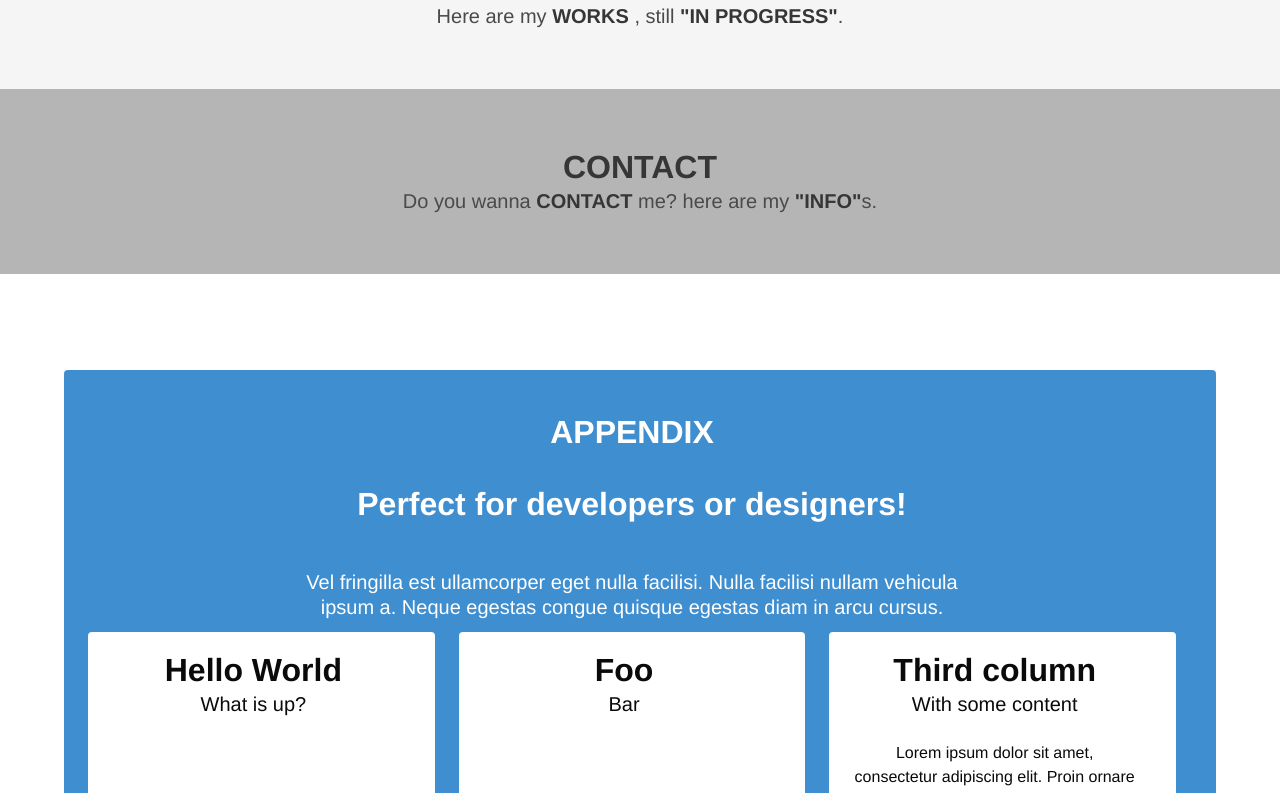
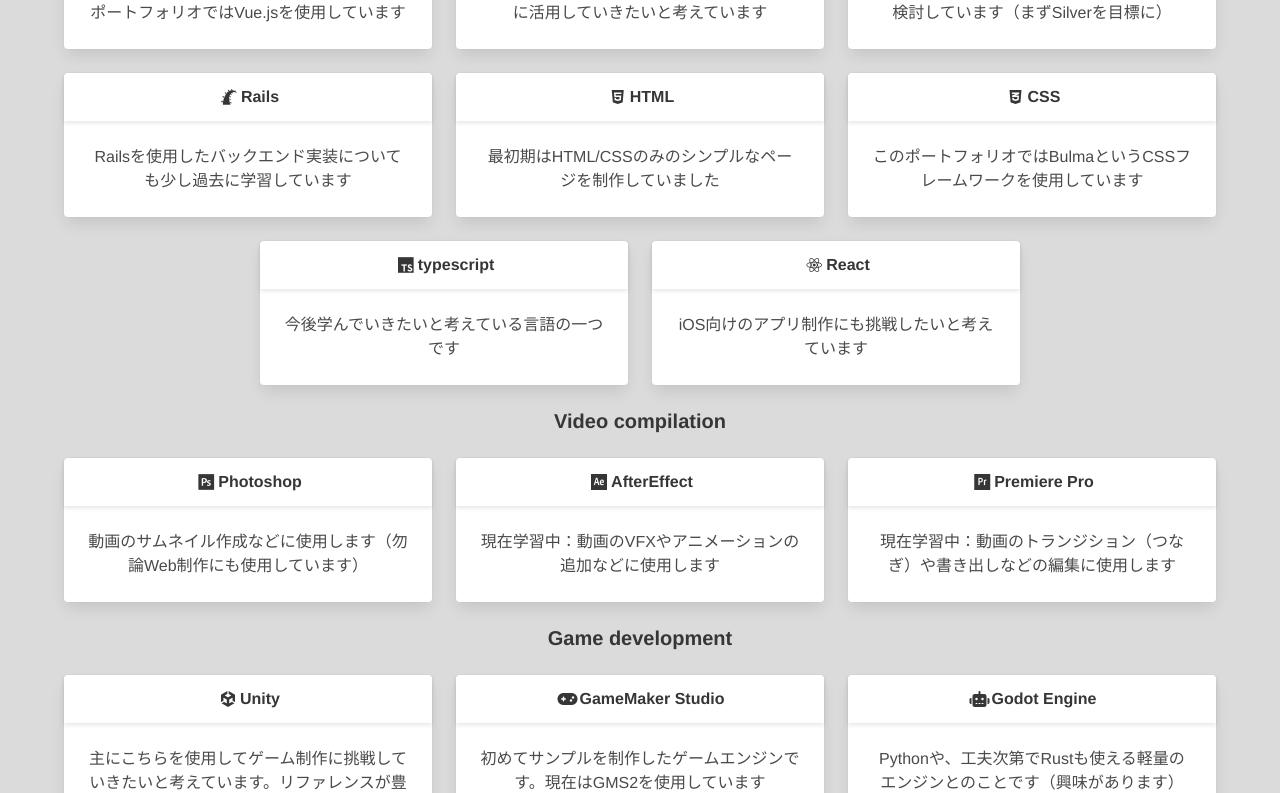
Before and after one commit to ucntkhr/portfolio_uc, a Vue app: page /#/ in a window 1280 px wide. Shown: the part 1747-2540 px from the top of the page. Built offline with nearby package versions, Linux system fonts and the light colour scheme.

Commit message:
Made Skillset/Skillcard

```diff
--- a/public/index.html
+++ b/public/index.html
@@ -9,6 +9,7 @@
     <link rel="stylesheet" href="https://cdn.jsdelivr.net/npm/bulma@0.9.1/css/bulma.min.css">
     <link href="https://fonts.googleapis.com/css?family=Source+Sans+Pro:400,700&display=swap" rel="stylesheet">
     <script src="https://kit.fontawesome.com/2c5219df41.js" crossorigin="anonymous"></script>
+    <link rel="stylesheet" href="https://cdn.jsdelivr.net/gh/devicons/devicon@v2.9.0/devicon.min.css">
 
   </head>
 
--- a/src/components/Contact.vue
+++ b/src/components/Contact.vue
@@ -1,6 +1,6 @@
 <template>
 
-	<section class="section has-background-grey-light">
+	<section id="contact" class="section has-background-grey-light">
 		<div class="intro column is-8 is-offset-2">
 			<h2 class="title">CONTACT</h2>
 			<p class="subtitle is-bold">Do you wanna <strong>CONTACT</strong> me? here are my <strong>"INFO"</strong>s.</p>
--- a/src/components/Project.vue
+++ b/src/components/Project.vue
@@ -1,6 +1,6 @@
 <template>
 
-	<section id="skill" class="section has-background-white-ter">
+	<section id="project" class="section has-background-white-ter">
 		<div class="intro column is-8 is-offset-2">
 			<h2 class="title">PROJECTS</h2>
 			<p class="subtitle">Here are my <strong>WORKS</strong> , still <strong>"IN PROGRESS"</strong>.</p>
--- /dev/null
+++ b/src/components/Skillcard.vue
@@ -0,0 +1,45 @@
+<template>
+  <div class="column is-4-desktop">
+    <div class="card">
+      <header class="card-header">
+        <p class="card-header-title is-centered">
+          <span class="icon icon-margin">
+            <i v-bind:class="icon" v-bind:style="fontSize"></i>
+          </span>
+          {{ name }}
+        </p>
+      </header>
+      <div class="card-content">
+        <div class="content">
+          <p class="pre-line">{{ desc }}</p>
+        </div>
+      </div>
+    </div>
+  </div>
+</template>
+
+<script>
+
+export default {
+  name: "Skillcard",
+
+  props: {
+    name: String,
+
+    icon: {
+      type: String,
+      default: 'fas fa-code'
+    },
+    desc: String,
+
+  },
+
+	data() {
+		return {
+			fontSize: '',
+    }
+  }
+
+}
+
+</script>
--- a/src/components/Skillset.vue
+++ b/src/components/Skillset.vue
@@ -1,10 +1,155 @@
 <template>
 
 	<section id="skill" class="section has-background-grey-lighter">
+
 		<div class="intro column is-8 is-offset-2">
 			<h2 class="title">SKILLSET</h2>
 			<p class="subtitle">Here are my special <strong>"PERKS"</strong>.</p>
 		</div>
+
+
+		<div class="container card-grid">
+
+			<h4 class="subtitle is-5 has-text-grey-darker">
+				<strong>Web development</strong>
+			</h4>
+
+			<div class="columns is-desktop is-multiline is-centered">
+				<Skillcard v-for="skill in skills.web" v-bind:key="skill.id" v-bind="skill"/>
+			</div>
+
+			<h4 class="subtitle is-5 has-text-grey-darker">
+				<strong>Video compilation</strong>
+			</h4>
+
+			<div class="columns is-desktop is-multiline is-centered">
+				<Skillcard v-for="skill in skills.vid" v-bind:key="skill.id" v-bind="skill"/>
+			</div>
+
+			<h4 class="subtitle is-5 has-text-grey-darker">
+				<strong>Game development</strong>
+			</h4>
+
+			<div class="columns is-desktop is-multiline is-centered">
+				<Skillcard v-for="skill in skills.game" v-bind:key="skill.id" v-bind="skill"/>
+			</div>
+
+		</div>
+
+
 	</section>
 
 </template>
+
+<script>
+import Skillcard from '@/components/Skillcard.vue';
+
+export default {
+
+	name: "Skillset",
+
+	components: {
+
+		Skillcard,
+
+	},
+
+	data() {
+		return {
+			fontSize: '',
+
+			skills: {
+				web: [
+					{
+						name: 'JavaScript',
+						icon: 'fab fa-js-square',
+						desc: `フレームワークで扱うことが多いです。このポートフォリオではVue.jsを使用しています`
+					},
+					{
+						name: 'Vue.js',
+						icon: 'devicons devicon-vuejs-plain',
+						desc: `Web制作に便利なフレームワークは積極的に活用していきたいと考えています`
+					},
+					{
+						name: 'Ruby',
+						icon: 'devicons devicon-ruby-plain',
+						desc: `現在学習中：Ruby技術者認定試験の受験を検討しています（まずSilverを目標に）`
+					},
+					{
+						name: 'Rails',
+						icon: 'devicons devicon-rails-plain',
+						desc: `Railsを使用したバックエンド実装についても少し過去に学習しています`
+					},
+					{
+						name: 'HTML',
+						icon: 'fab fa-html5',
+						desc: `最初期はHTML/CSSのみのシンプルなページを制作していました`
+					},
+					{
+						name: 'CSS',
+						icon: 'fab fa-css3-alt',
+						desc: `このポートフォリオではBulmaというCSSフレームワークを使用しています`
+					},
+					{
+						name: 'typescript',
+						icon: 'devicons devicon-typescript-plain',
+						desc: `今後学んでいきたいと考えている言語の一つです`
+					},
+					{
+						name: 'React',
+						icon: 'devicons devicon-react-plain',
+						desc: `iOS向けのアプリ制作にも挑戦したいと考えています`
+					},
+				],
+
+				vid: [
+					{
+						name: 'Photoshop',
+						icon: 'devicons devicon-photoshop-plain',
+						desc: `動画のサムネイル作成などに使用します（勿論Web制作にも使用しています）`
+					},
+
+					{
+						name: 'AfterEffect',
+						icon: 'devicons devicon-aftereffects-plain',
+						desc: `現在学習中：動画のVFXやアニメーションの追加などに使用します`
+					},
+					{
+						name: 'Premiere Pro',
+						icon: 'devicons devicon-premierepro-plain',
+						desc: `現在学習中：動画のトランジション（つなぎ）や書き出しなどの編集に使用します`
+					},
+
+				],
+
+				game: [
+					{
+						name: 'Unity',
+						icon: 'fab fa-unity',
+						desc: `主にこちらを使用してゲーム制作に挑戦していきたいと考えています。リファレンスが豊富`
+					},
+					{
+						name: 'GameMaker Studio',
+						icon: 'fas fa-gamepad',
+						desc: `初めてサンプルを制作したゲームエンジンです。現在はGMS2を使用しています`
+					},
+					{
+						name: 'Godot Engine',
+						icon: 'fas fa-robot',
+						desc: `Pythonや、工夫次第でRustも使える軽量のエンジンとのことです（興味があります）`
+					}
+				]
+			}
+		}
+	},
+
+
+  created() {
+    if (this.icon !== 'fas fa-code') {
+      this.fontSize = 'font-size: x-large'
+    }
+  }
+
+}
+
+</script>
```
